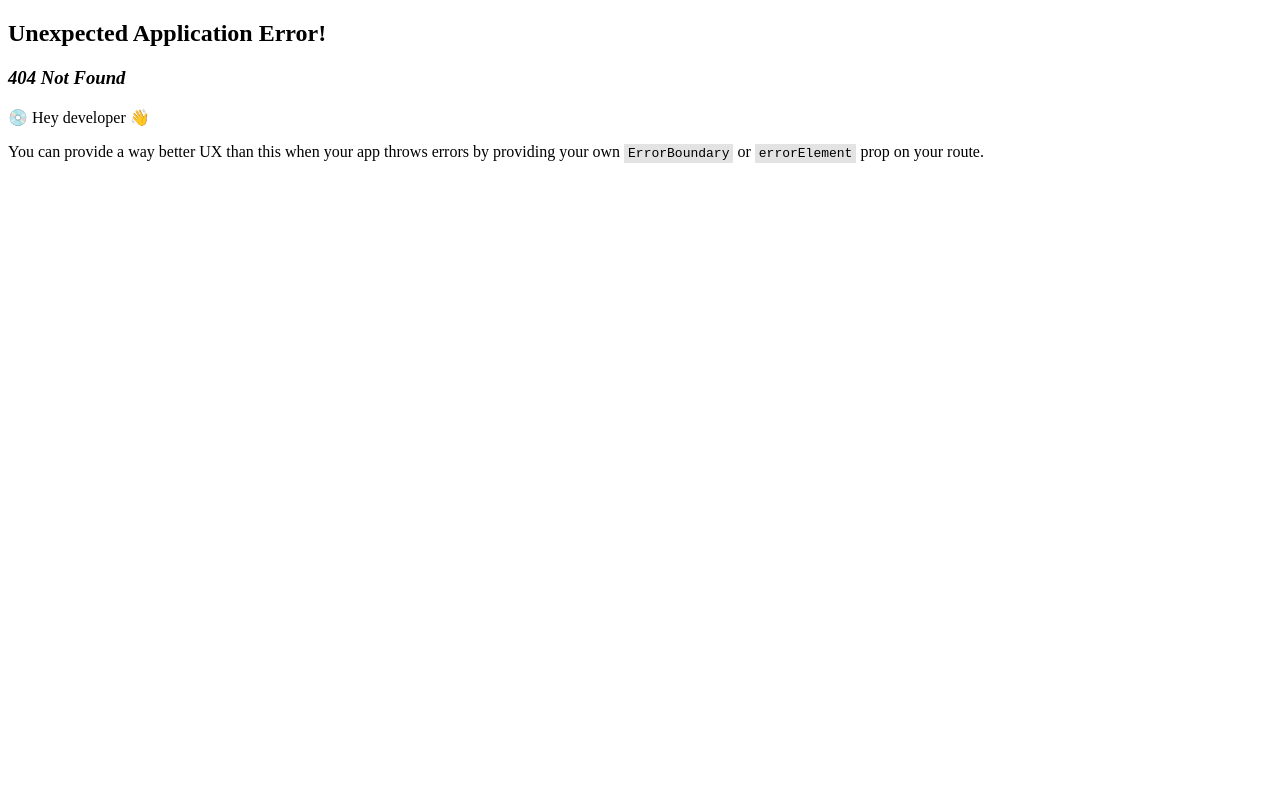
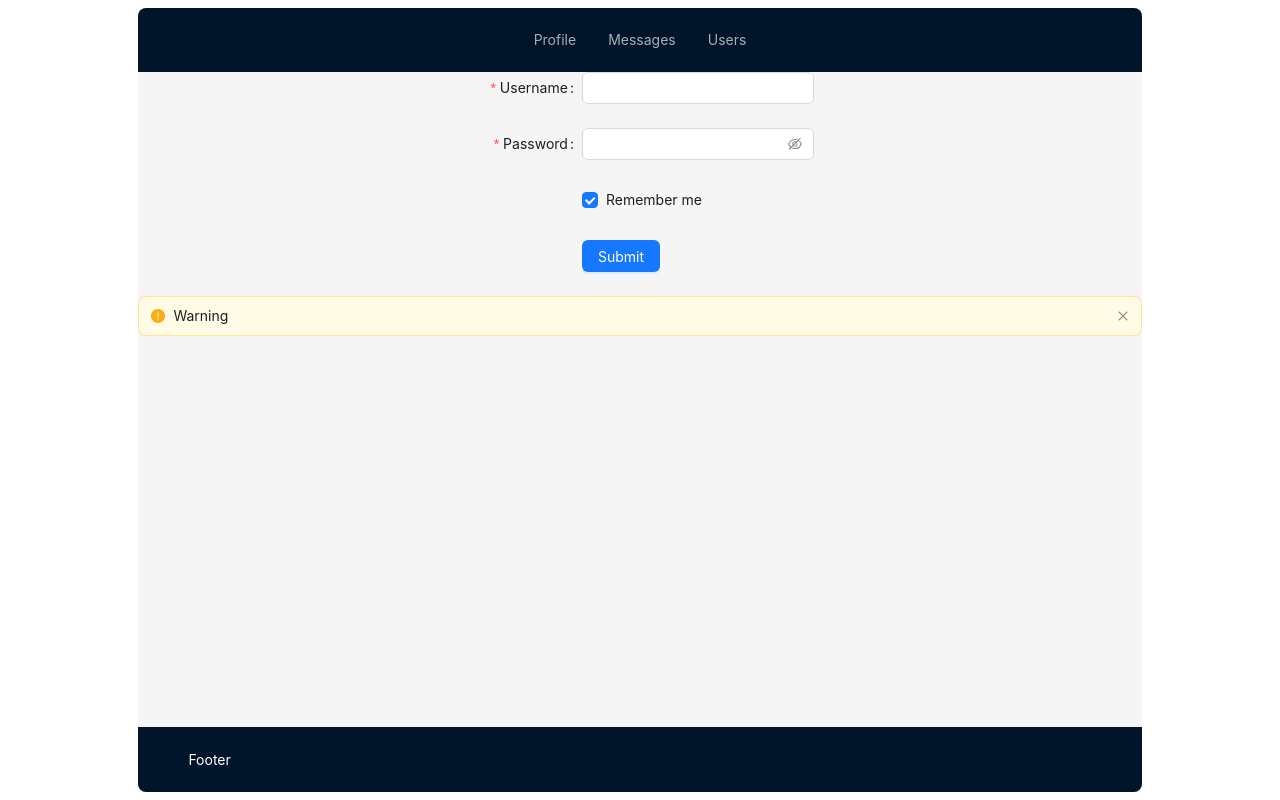
Before and after one commit to LavrishinA/social, a React (Vite) app: page /login in a window 1280 px wide. Before the commit this address had no page. Built offline with nearby package versions, Linux system fonts and the light colour scheme; no server answers.

Commit message:
feat: add login component, redirects to login page and notification,  if not auth

```diff
--- a/src/app/router/router.tsx
+++ b/src/app/router/router.tsx
@@ -1,7 +1,7 @@
 import {createBrowserRouter, Navigate} from "react-router-dom";
-
 import {MessagesPage, ProfilePage, UsersPage} from "pages";
 import {AppLayout} from "pages/layout/AppLayout.tsx";
+import {Login} from "features/Auth/ui/Login.tsx";
 
 
 export const router = createBrowserRouter([
@@ -12,7 +12,8 @@ export const router = createBrowserRouter([
             { index: true, element: <Navigate to="/profile/:id" replace /> },
             {path: '/profile/:id', element: <ProfilePage/>},
             {path: '/messages', element: <MessagesPage/>},
-            {path: '/users', element: <UsersPage/>}
+            {path: '/users', element: <UsersPage/>},
+            {path: '/login', element: <Login/>}
         ]
     },
 
--- a/src/features/Auth/model/auth-slice.ts
+++ b/src/features/Auth/model/auth-slice.ts
@@ -7,29 +7,49 @@ const createAuthSlice = buildCreateSlice({
 
 const initialState = {
     user: {} as AuthData,
-    isLoading: false as boolean,
-    error: ""
+    isAuth: false as boolean,
+    isLoading: false,
+    error: null as string | null
 }
 
 const slice = createAuthSlice({
     name: "auth",
     initialState,
-    reducers: (create) => ({
-        isAuthorized: create.asyncThunk(async (_arg: undefined, thunkAPI) => {
+    reducers: (create) => {
+        const createAThunk =
+            create.asyncThunk.withTypes<{ rejectValue: { error: string } }>()
+        return {
+            isAuthorized: createAThunk(async (_arg: undefined, thunkAPI) => {
                 const {rejectWithValue} = thunkAPI
+
                 const res = await AuthApi.isAuth()
                 if (res.data.resultCode === 0) {
                     return res.data.data as AuthData
                 } else {
-                return rejectWithValue(null)
+                    return rejectWithValue({error: res.data.messages[0]})
                 }
 
+
             }, {
+                pending: (state) => {
+                    state.isLoading = true
+                },
                 fulfilled: (state, action) => {
                     state.user = {...action.payload}
+                    state.isAuth = true
+                },
+                rejected: (state, action) => {
+                    if (action.payload) {
+                        state.error = action.payload.error
+                    }
+
+                },
+                settled: (state) => {
+                    state.isLoading = false
                 }
             })
-    })
+        }
+    }
 })
 
 export const authReducer = slice.reducer
--- /dev/null
+++ b/src/features/Auth/ui/Login.module.css
@@ -0,0 +1,5 @@
+.form {
+    display: flex;
+    align-items: center;
+    justify-content: center;
+}s
--- /dev/null
+++ b/src/features/Auth/ui/Login.tsx
@@ -0,0 +1,55 @@
+import {Button, Checkbox, Form, Input} from "antd";
+import s from "./Login.module.css"
+
+export const Login = () => {
+
+    return (
+
+        <div className={s.form}>
+            <Form
+            name="basic"
+            labelCol={{span: 8}}
+            wrapperCol={{span: 16}}
+            style={{maxWidth: 600}}
+            initialValues={{remember: true}}
+            autoComplete="off"
+        >
+            <Form.Item<FieldType>
+                label="Username"
+                name="username"
+                rules={[{required: true, message: 'Please input your username!'}]}
+            >
+                <Input/>
+            </Form.Item>
+
+            <Form.Item<FieldType>
+                label="Password"
+                name="password"
+                rules={[{required: true, message: 'Please input your password!'}]}
+            >
+                <Input.Password/>
+            </Form.Item>
+
+            <Form.Item<FieldType>
+                name="remember"
+                valuePropName="checked"
+                wrapperCol={{offset: 8, span: 16}}
+            >
+                <Checkbox>Remember me</Checkbox>
+            </Form.Item>
+
+            <Form.Item wrapperCol={{offset: 8, span: 16}}>
+                <Button type="primary" htmlType="submit">
+                    Submit
+                </Button>
+            </Form.Item>
+        </Form></div>
+
+    );
+};
+
+type FieldType = {
+    username?: string;
+    password?: string;
+    remember?: string;
+};
--- a/src/pages/UsersPage/UsersPage.tsx
+++ b/src/pages/UsersPage/UsersPage.tsx
@@ -2,12 +2,11 @@ import {useAppDispatch, useAppSelector} from "app/store.ts";
 import {useEffect} from "react";
 import {usersActions} from "features/Users/model/users-slice.ts";
 import {UserList} from "features/Users/ui/UserList/UserList.tsx";
-import {UsersListItemArg} from "features/Users/api/UsersApi.tsx";
 
 export const UsersPage = () => {
 
     const dispatch = useAppDispatch()
-    const users = useAppSelector<UsersListItemArg[]>(state => state.users.users)
+    const users = useAppSelector(state => state.users.users)
     const isLoading = useAppSelector<boolean>(state => state.users.isLoading)
     const page = useAppSelector<number>(state => state.users.currentPage)
     const pageSize = useAppSelector<number>(state => state.users.pageUserPortion)
--- a/src/pages/layout/AppLayout.tsx
+++ b/src/pages/layout/AppLayout.tsx
@@ -1,28 +1,48 @@
-import {Layout,} from 'antd';
-import {Outlet} from "react-router-dom";
-
-const {Header, Footer, Content} = Layout;
+import {Alert, Layout, notification, Spin} from 'antd';
+import {Outlet, useNavigate} from "react-router-dom";
 import {NavMenu} from 'shared/ui/NavMenu/NavMenu.tsx';
 import s from "pages/layout/AppLayout.module.css"
 import {useEffect} from "react";
-import {useAppDispatch} from "app/store.ts";
+import {useAppDispatch, useAppSelector} from "app/store.ts";
 import {authActions} from "features/Auth/model/auth-slice.ts";
+
+const {Header, Footer, Content} = Layout;
 
 export const AppLayout = () => {
     const dispatch = useAppDispatch()
+    const navigate = useNavigate()
+    const isAuth = useAppSelector(state => state.auth.isAuth)
+    const isLoading = useAppSelector(state => state.auth.isLoading)
+    const authError = useAppSelector(state => state.auth.error)
 
     useEffect(() => {
-        dispatch(authActions.isAuthorized())
-    }, [dispatch]);
+        dispatch(authActions.isAuthorized()).unwrap().catch(() => {
+            navigate('/login')
+        })
+    }, [dispatch, isAuth]);
+
+    const onClickMenuHandler = () => {
+        if (!isAuth) {
+            navigate("/login",)
+            notification.warning({message: authError})
+        }
+    }
 
     return (
         <Layout className={s.layout}>
             <Header>
-                <NavMenu/>
+                <NavMenu onClick={onClickMenuHandler}/>
             </Header>
             <Layout>
                 <Content className={s.content}>
-                    <Outlet/>
+                    {isLoading ? <Spin fullscreen={true} size={"large"}/> : <Outlet/>}
+                    {!isAuth && <Alert
+                        message="Warning"
+                        description={authError}
+                        type="warning"
+                        showIcon
+                        closable
+                    />}
                 </Content>
             </Layout>
             <Footer className={s.footer}>Footer</Footer>
--- a/src/shared/ui/NavMenu/NavMenu.tsx
+++ b/src/shared/ui/NavMenu/NavMenu.tsx
@@ -1,10 +1,15 @@
 import {Menu} from "antd";
 import {items} from "./items.tsx";
 import s from "./NavMenu.module.css"
+import {FC} from "react";
 
 
-export const NavMenu = () => {
+export const NavMenu: FC<NavMenuArgs> = ({onClick}) => {
     return (
-        <Menu className={s.navMenu} theme={"dark"}  mode="horizontal" items={items} />
+        <Menu onClick={onClick} className={s.navMenu} theme={"dark"}  mode="horizontal" items={items} />
     );
 };
+
+type NavMenuArgs = {
+    onClick: () => void
+}
```
Also changed, not shown: 1 other file (tests, documents, lock files or other folders). Lines whose indentation alone changed are shown as unchanged.
